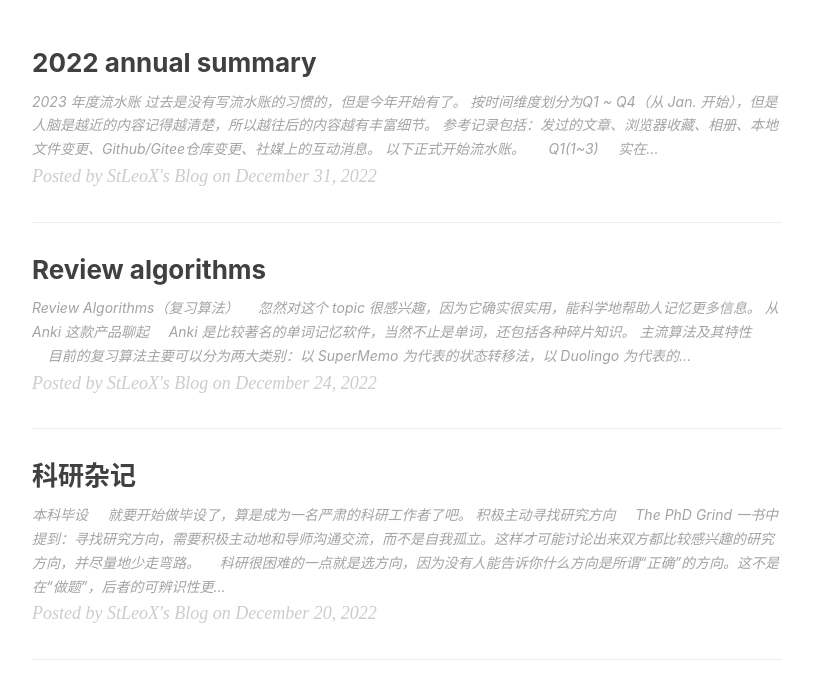
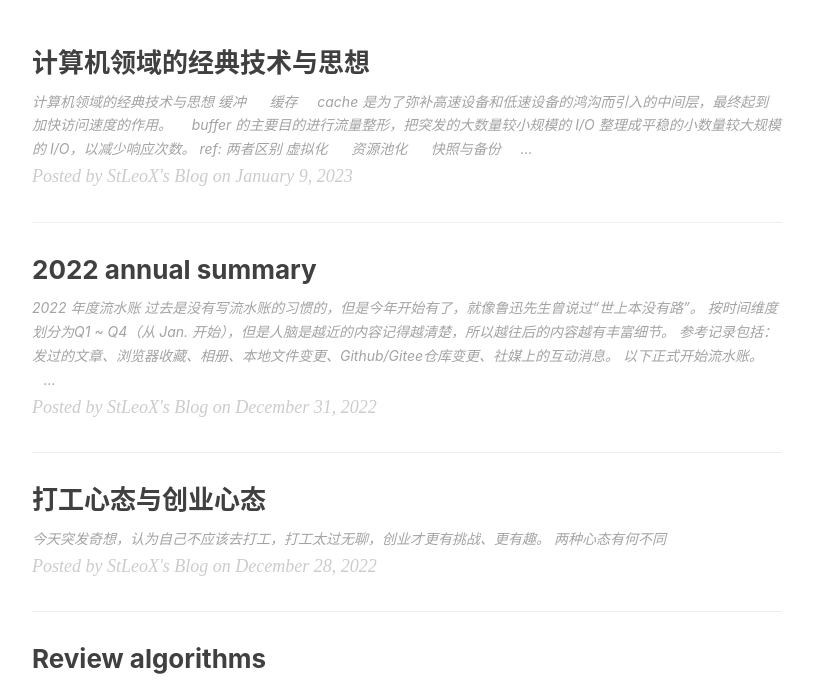
Before and after one commit to StLeoX/stleox.github.io, a Jekyll site: the page built from index.html, in a window 1280 px wide and 900 px high, scrolled down 209 px, cut to the strip 213-900 px from the top of the window. Shown: the whole strip, without its empty margins (233-1046 px from the left). Built offline with Jekyll 4.4.1, drawn with Linux system fonts in a browser that asks for light colours; nearby versions of some CDN libraries; the list of posts is cut into pages by our own code; comment, search, counter and statistics services are not loaded; some of the changed text lies outside the part shown.

```diff
--- /dev/null
+++ b/_posts/2022-12-28-打工心态与创业心态.markdown
@@ -0,0 +1,5 @@
+> 今天突发奇想，认为自己不应该去打工，打工太过无聊，创业才更有挑战、更有趣。
+
+
+
+## 两种心态有何不同
--- a/_posts/2022-12-31-2022 Annual Summary.markdown
+++ b/_posts/2022-12-31-2022 Annual Summary.markdown
@@ -1,6 +1,6 @@
-# 2023 年度流水账
+# 2022 年度流水账
 
-> 过去是没有写流水账的习惯的，但是今年开始有了。
+> 过去是没有写流水账的习惯的，但是今年开始有了，就像鲁迅先生曾说过“世上本没有路”。
 >
 > 按时间维度划分为Q1 ~ Q4（从 Jan. 开始），但是人脑是越近的内容记得越清楚，所以越往后的内容越有丰富细节。
 >
@@ -68,10 +68,14 @@
 
     回学校之后也是继续封校，就在“新十条”出台的前夕，也就是12月初的时候我们在寝室被封了一个星期。现在想想，疫情三年对我的大学生活带来的影响真是太大了。解封之后我就赶紧回家，结果到家没几天就阳了。前几天就是高烧，后面就没什么症状了，恢复的也比较快。希望今年春节能安宁地度过吧。
 
+
+
 ## 小结
+
+    **时光带不走的，都成为了回忆。**
+
+    22年算是本科阶段比较精彩的一年吧，至少曾有段时间摆脱了学生身份。
 
     **往者不可谏，来者犹可追。**
 
-    22年算是本科阶段比较精彩的一年吧，至少曾有段时间摆脱了学生身份。
-
     23年也该也会比较精彩，我会换一座城市、换一种身份去生活，还是蛮期待的。
```
Also changed, not shown: _posts/2022-07-12-互联网企业.markdown (+18 -36 lines), _posts/2023-01-09-计算机领域的经典技术与思想.markdown (added, +30 -0 lines), _posts/asset/my daily thoughts on zhihu.md (+9 -0 lines), _posts/asset/成为研究生后你都明白了什么？--zhihu.md (added, +85 -0 lines).
